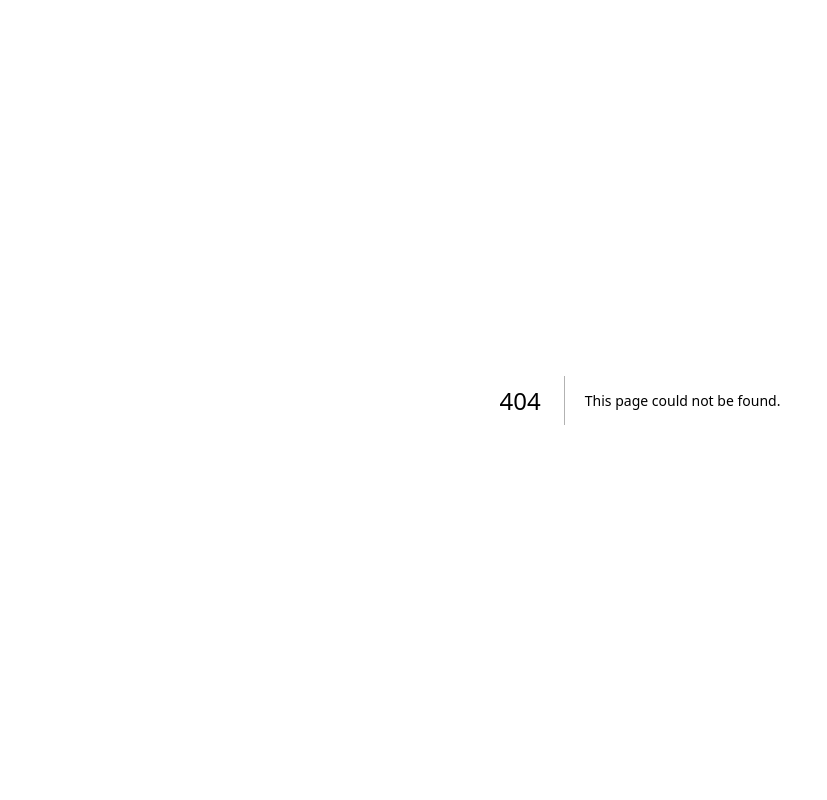
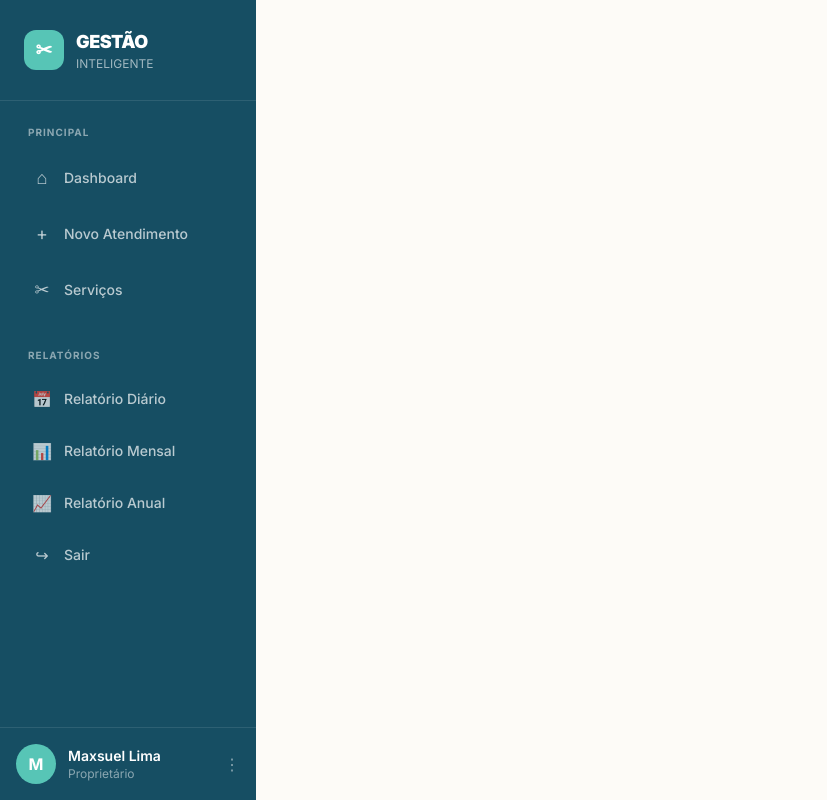
Before and after one commit to MaxBr221/gestao_front, a Next.js app: page /painel/atendimento in a window 1280 px wide. Before the commit this address had no page. Shown: the whole page, without its empty margins (0-827 px from the left). Built offline with nearby package versions, Linux system fonts and the light colour scheme.

Commit message:
feat - opção de LogOut

```diff
--- a/src/app/components/Sidebar.tsx
+++ b/src/app/components/Sidebar.tsx
@@ -41,6 +41,11 @@ const menuRelatorios: MenuItem[] = [
         label: "Relatório Anual",
         href: "/painel/relatorios/anual",
         icon: "📈"
+    },
+    {
+        label: "Sair",
+        href: "/login",
+        icon: "↪"
     }
 ];
 
--- /dev/null
+++ b/src/app/painel/atendimento/page.tsx
@@ -0,0 +1,5 @@
+'use client'
+
+export default function AtendimentoPage(){
+
+}
```
